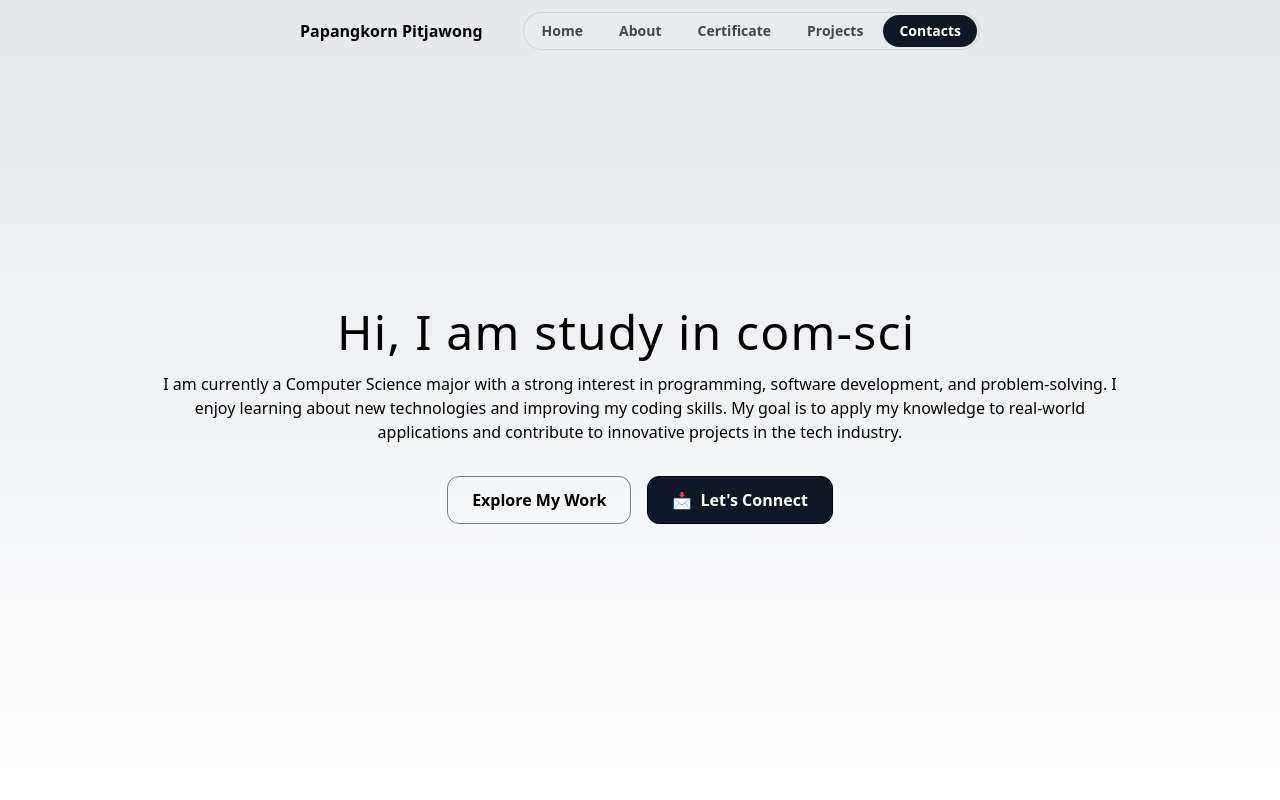
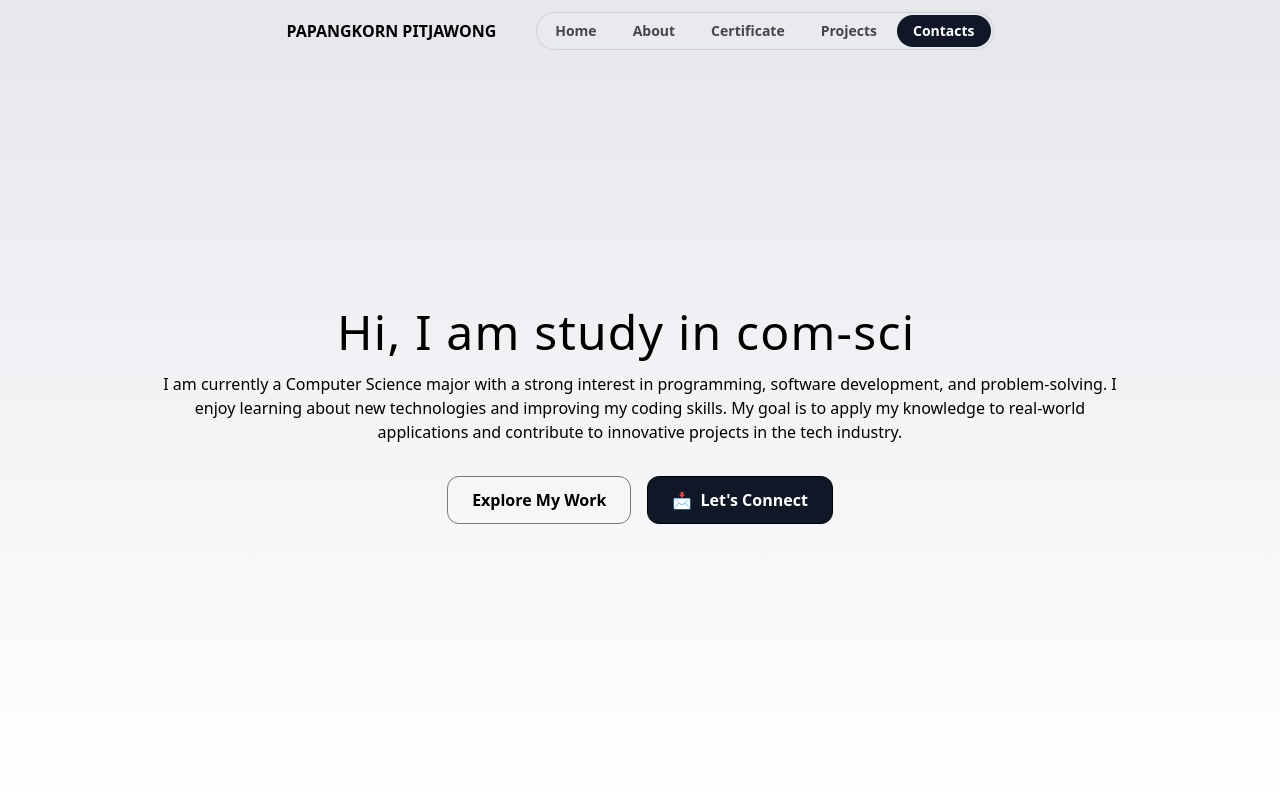
Before and after one commit to TAHPAPANGKORN/nextJs-Profile, a Next.js app: page / in a window 1280 px wide. Shown: the top 800 px of the page. Built offline with nearby package versions, Linux system fonts and the light colour scheme.

Commit message:
Chanage Papangkorn in header to Uppercase

```diff
--- a/src/app/components/Header/Header.tsx
+++ b/src/app/components/Header/Header.tsx
@@ -3,7 +3,7 @@ import Link from "next/link";
 export const Header = () => {
   return (
   <div className="flex space-x-10 justify-center items-center fixed top-3 w-full z-10 ">
-    <h1 className="hidden md:block font-semibold">Papangkorn Pitjawong</h1>
+    <h1 className="hidden md:block font-semibold">PAPANGKORN PITJAWONG</h1>
     <nav className="flex gap-1 p-0.5 border border-black/10 rounded-full bg-white/10 backdrop-blur">
       <a  href="#" className="nav-item">Home</a>
       <Link  href="#about" className="nav-item">About</Link>
```
